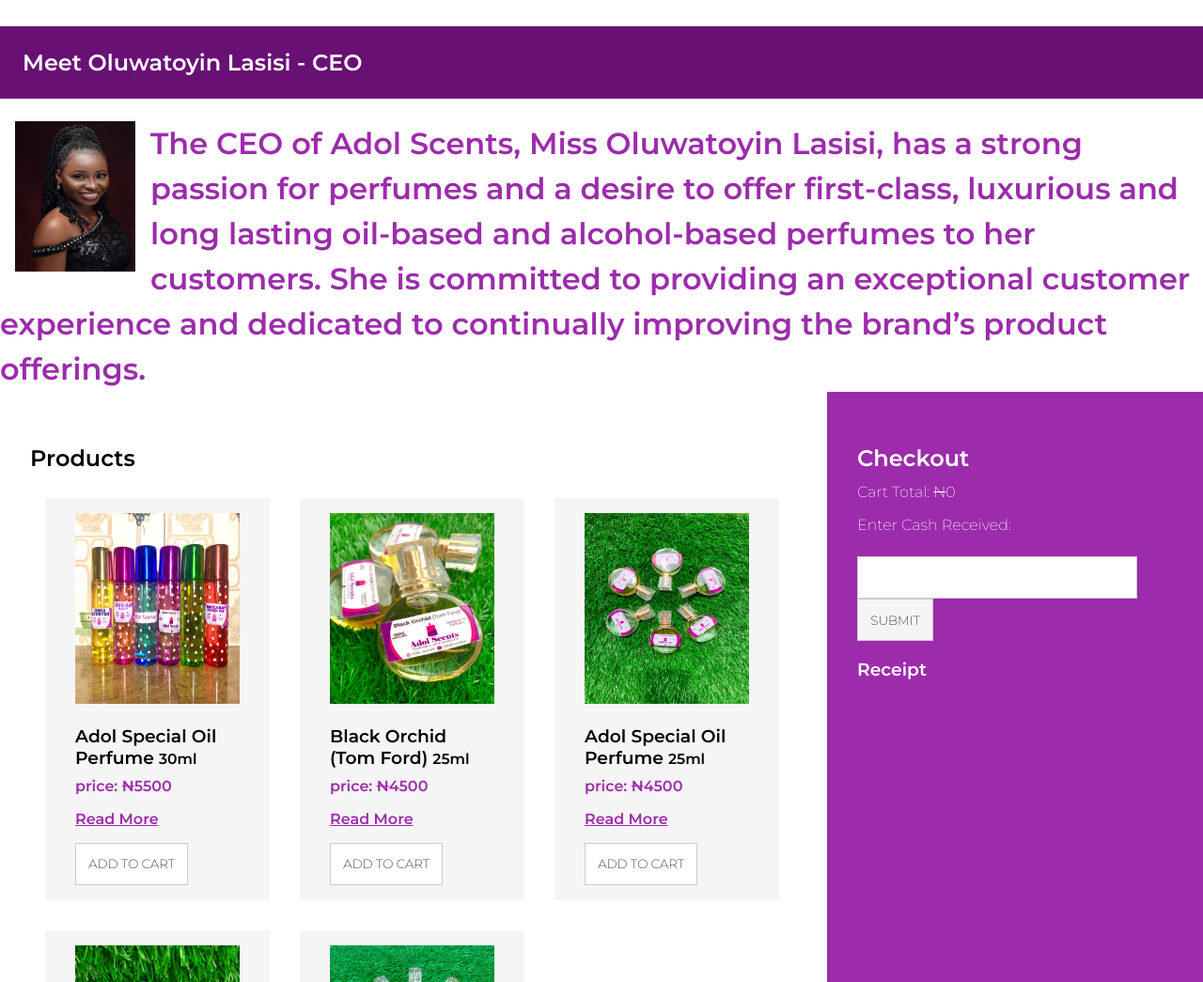
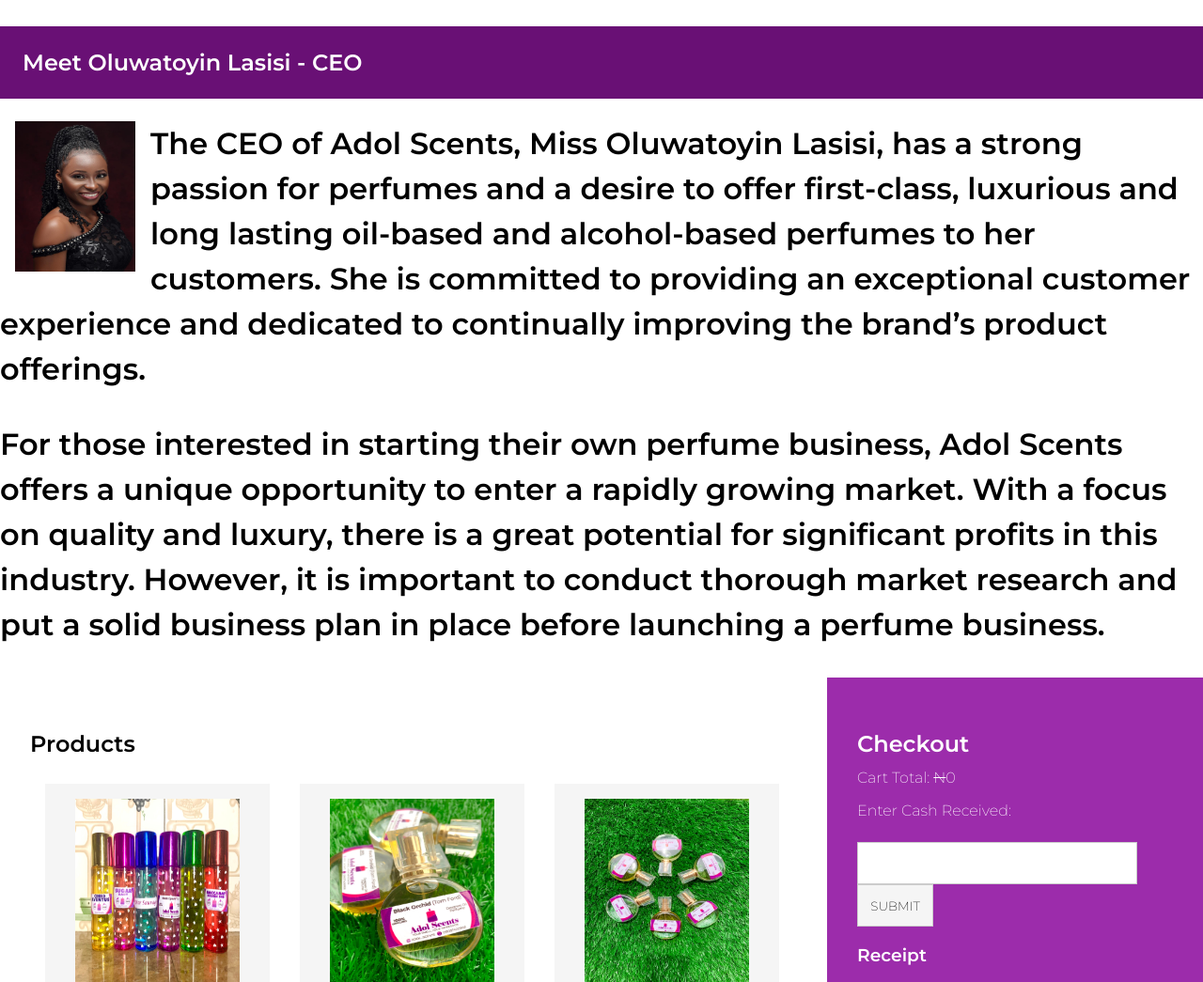
Before and after one commit to chibike460/chibike460.github.io, a plain HTML site: page adolscents/index.html in a window 1280 px wide. Shown: the part 300-1345 px from the top of the page at 94% size. Drawn offline with Linux system fonts and the light colour scheme.

Commit message:
add more paragraph to #ceo

```diff
--- a/adolscents/app/src/assets/styles.css
+++ b/adolscents/app/src/assets/styles.css
@@ -43,7 +43,7 @@
     padding: 0;
     font-size: 2em;
     line-height: 1.5em;
-    color: rgb(156, 44, 171);
+    /* color: rgb(156, 44, 171); */
     font-weight: 600;
 }
 #ceo h2 {
@@ -65,6 +65,10 @@
 }
 p {
     padding-bottom: 1em;
+}
+.paragraph-2 {
+    margin-top: 1em;
+    margin-bottom: 1em;
 }
 .products-container{
     width: 100%;
--- a/adolscents/index.html
+++ b/adolscents/index.html
@@ -27,6 +27,8 @@
             <img src="app/src/images/ceo.jpg" alt="An African Lady wearing a black dress and smiling">
             <p>The CEO of Adol Scents, Miss Oluwatoyin Lasisi, has a strong passion for perfumes and a desire to offer first-class, luxurious and long lasting oil-based and alcohol-based perfumes to her customers. She is committed to providing an exceptional customer experience and dedicated to continually improving the brand’s product offerings.
             </p>
+            <p class="paragraph-2">For those interested in starting their own perfume business, Adol Scents offers a unique opportunity to enter a rapidly growing market. With a focus on quality and luxury, there is a great potential for significant profits in this industry. However, it is important to conduct thorough market research and put a solid business plan in place before launching a perfume business.
+</p>
         </div>
         <div class="currency-selector"></div>
         <div class="cart-container">
```
